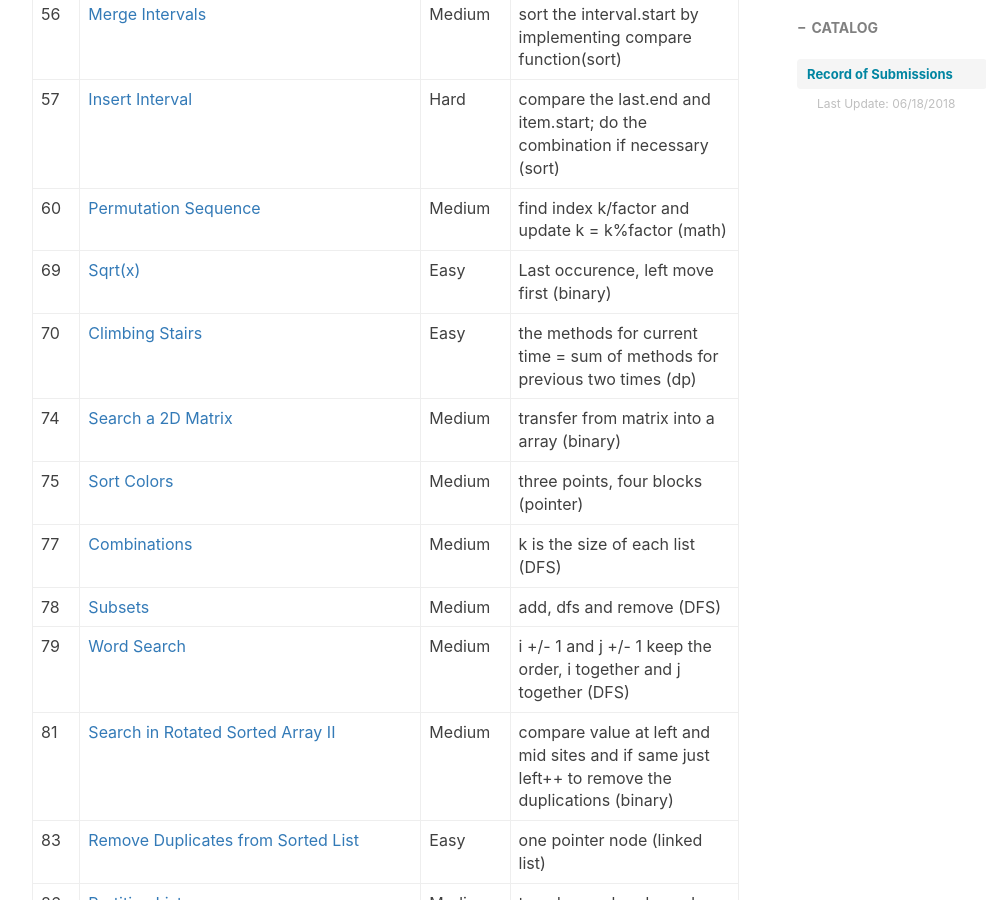
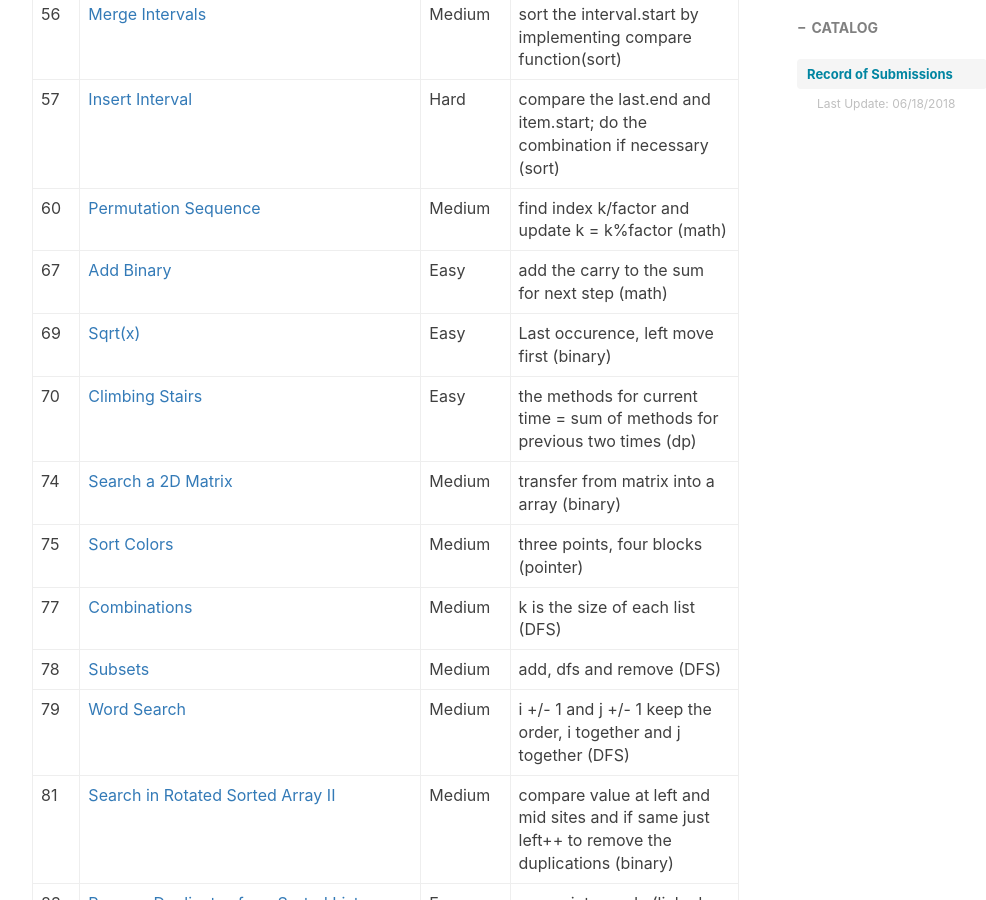
Before and after one commit to ly16/ly16.github.io, a Jekyll site: the page built from _posts/2018-05-18-leetcode-record-round1.md, in a window 1280 px wide and 900 px high, scrolled down 2456 px. Shown: the whole window, without its empty margins (233-1219 px from the left). Built offline with Jekyll 4.4.1, drawn with Linux system fonts in a browser that asks for light colours; nearby versions of some CDN libraries; comment, search, counter and statistics services are not loaded.

Commit message:
Update 2018-05-18-leetcode-record-round1.md

```diff
--- a/_posts/2018-05-18-leetcode-record-round1.md
+++ b/_posts/2018-05-18-leetcode-record-round1.md
@@ -46,6 +46,7 @@ tags:
 |56|[Merge Intervals](https://github.com/ly16/LC-Practice/blob/master/Merge%20Intervals.java)|Medium|sort the interval.start by implementing compare function(sort)|
 |57|[Insert Interval](https://github.com/ly16/LC-Practice/blob/master/Insert%20Interval.java)|Hard|compare the last.end and item.start; do the combination if necessary (sort)|
 |60|[Permutation Sequence](https://github.com/ly16/LC-Practice/blob/master/Permutation%20Sequence.java)|Medium|find index k/factor and update k = k%factor (math)|
+|67|[Add Binary](https://github.com/ly16/LC-Practice/blob/master/Add%20Binary.java)|Easy|add the carry to the sum for next step (math)|
 |69|[Sqrt(x)](https://github.com/ly16/LC-Practice/blob/master/Sqrt(x).java)|Easy|Last occurence, left move first (binary)|
 |70|[Climbing Stairs](https://github.com/ly16/LC-Practice/blob/master/Climbing%20Stairs.java)|Easy|the methods for current time = sum of methods for previous two times (dp)|
 |74|[Search a 2D Matrix](https://github.com/ly16/LC-Practice/blob/master/Search%20a%202D%20Matrix.java)|Medium|transfer from matrix into a array (binary)|
```
